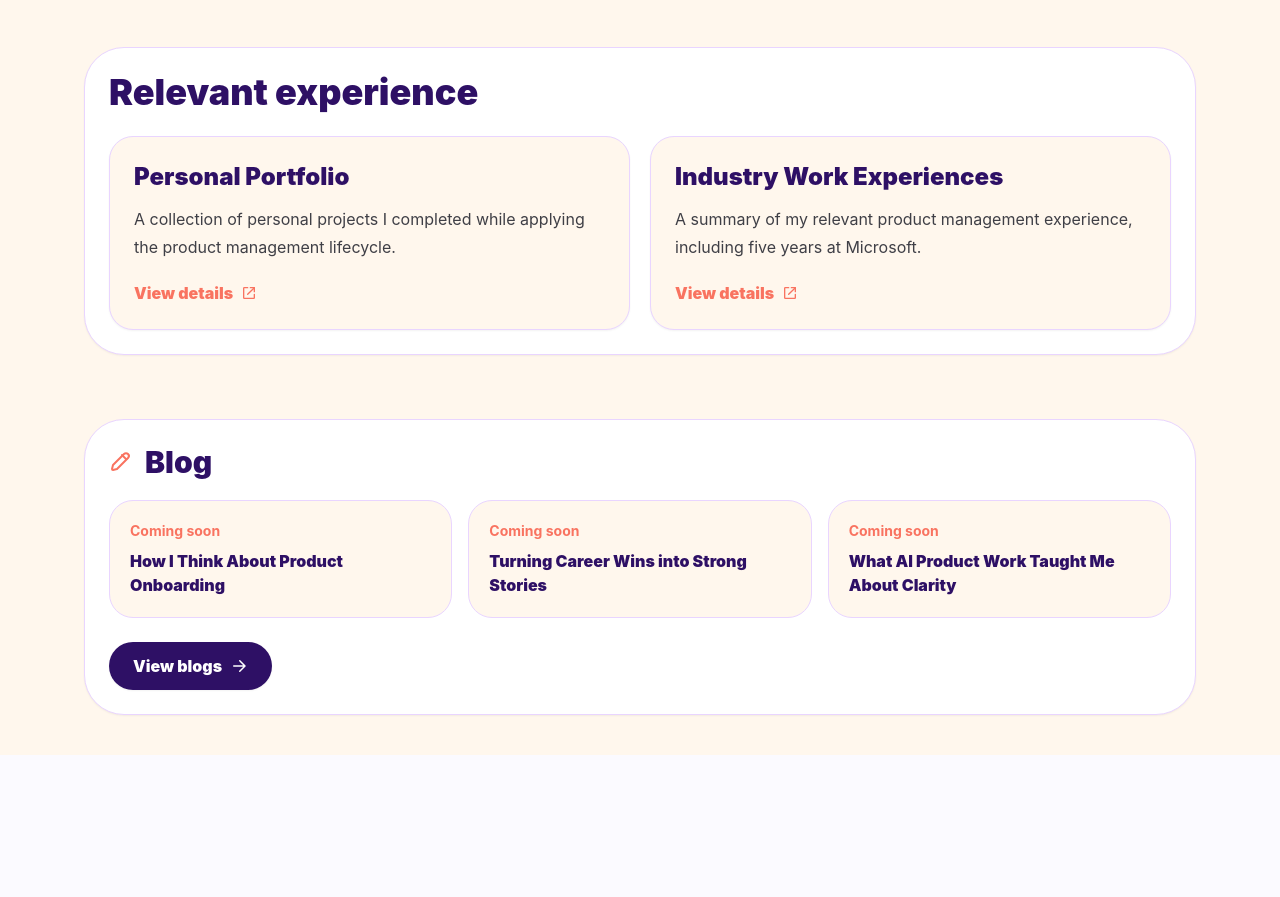
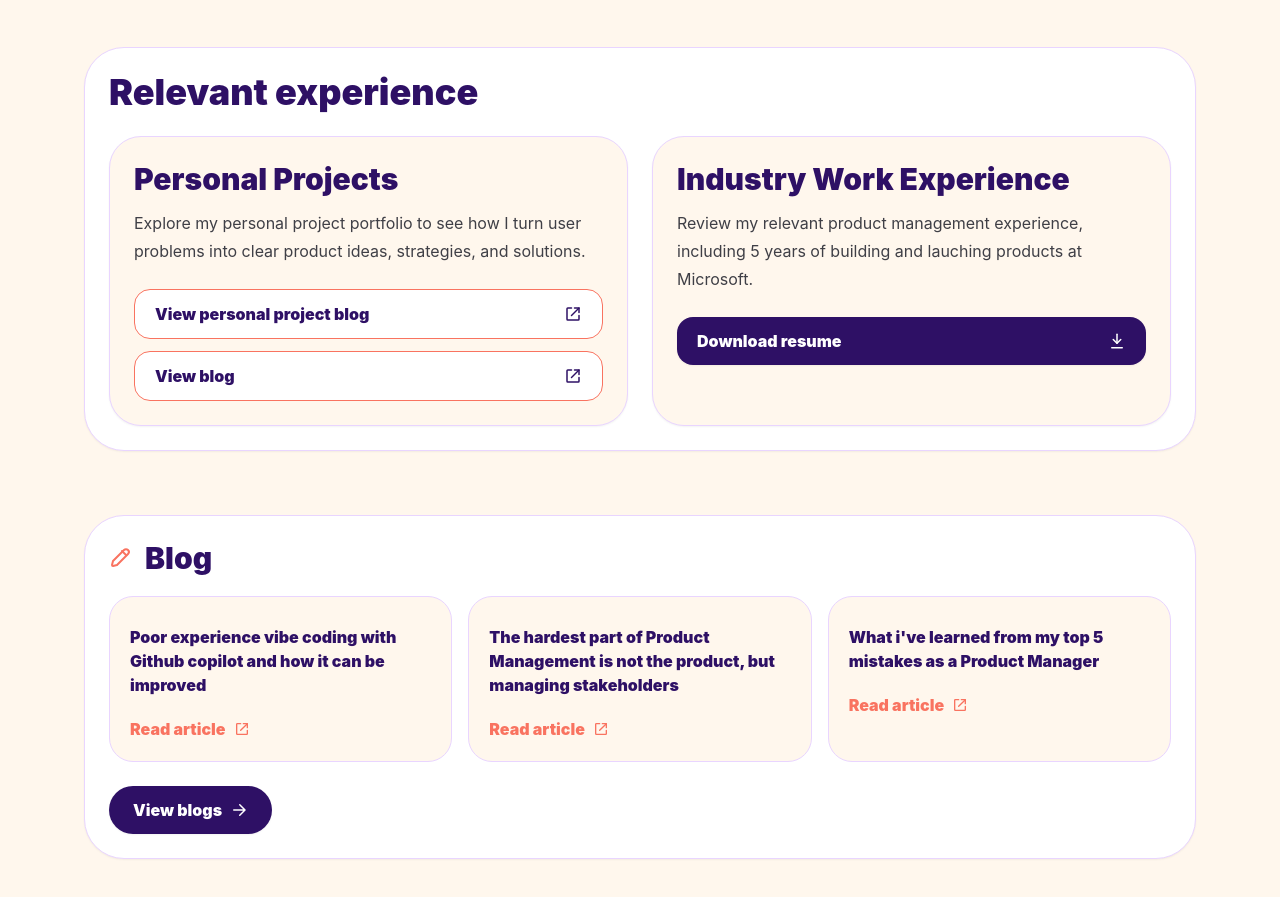
Before and after one commit to keneisha-wiggan/keneishawiggan.com, a React (Vite) app: page / in a window 1280 px wide. Shown: the part 1100-1997 px from the top of the page. Before the commit the page ends 1855 px from the top, so only its background shows below. Built offline with nearby package versions, Linux system fonts and the light colour scheme.

Commit message:
Update relevant experience and blog links

```diff
--- a/src/App.jsx
+++ b/src/App.jsx
@@ -73,9 +73,18 @@ const featuredSections = [
 ];
 
 const blogs = [
-  "How I Think About Product Onboarding",
-  "Turning Career Wins into Strong Stories",
-  "What AI Product Work Taught Me About Clarity",
+  {
+    title: "Poor experience vibe coding with Github copilot and how it can be improved",
+    url: "https://blog.keneishawiggan.com/why-vs-code-copilot-is-poor-and-how-it-can-be-improved/",
+  },
+  {
+    title: "The hardest part of Product Management is not the product, but managing stakeholders",
+    url: "PASTE-SECOND-BLOG-LINK-HERE",
+  },
+  {
+    title: "What i've learned from my top 5 mistakes as a Product Manager",
+    url: "PASTE-THIRD-BLOG-LINK-HERE",
+  },
 ];
 
 const brandBadges = [
@@ -306,10 +315,21 @@ function Home({ setPage }) {
 
         <div className="grid gap-4 md:grid-cols-3">
   {blogs.map((blog) => (
-            <article key={blog} className="rounded-3xl border border-[#E9D5FF] bg-[#FFF7ED] p-5 transition hover:-translate-y-1 hover:bg-[#F3E8FF]">
-              <p className="text-sm font-bold text-[#F97360]">Coming soon</p>
-              <h4 className="mt-2 font-black text-[#2E1065]">{blog}</h4>
-            </article>
+    <a
+      key={blog.title}
+      href={blog.url}
+      target="_blank"
+      rel="noreferrer"
+      className="block rounded-3xl border border-[#E9D5FF] bg-[#FFF7ED] p-5 transition hover:-translate-y-1 hover:border-[#F97360] hover:bg-[#F3E8FF] hover:shadow-lg focus:outline-none focus:ring-4 focus:ring-[#F97360]/30"
+    >
+      <h4 className="mt-2 font-black text-[#2E1065]">
+        {blog.title}
+      </h4>
+
+      <span className="mt-5 inline-flex items-center gap-2 font-black text-[#F97360]">
+        Read article <Icon name="external" size={16} />
+      </span>
+    </a>
   ))}
 </div>
 
@@ -349,21 +369,60 @@ function FeaturedWork({ setPage }) {
         </h3>
       </div>
 
-      <div className="grid gap-5 md:grid-cols-2">
-        {featuredSections.map((project) => (
-          <button
-            key={project.title}
-            onClick={() => setPage(project.route)}
-            className="group rounded-3xl border border-[#E9D5FF] bg-[#FFF7ED] p-6 text-left shadow-sm transition hover:-translate-y-1 hover:border-[#F97360] hover:bg-[#F3E8FF] hover:shadow-lg focus:outline-none focus:ring-4 focus:ring-[#F97360]/30"
+      <div className="grid gap-6 md:grid-cols-2">
+        {/* Personal Projects Card */}
+        <div className="rounded-[2rem] border border-[#E9D5FF] bg-[#FFF7ED] p-6 text-left shadow-sm">
+          <h4 className="text-3xl font-black text-[#2E1065]">
+            Personal Projects
+          </h4>
+
+          <p className="mt-3 leading-7 text-[#3F3F46]">
+Explore my personal project portfolio to see how I turn user problems into clear product ideas, strategies, and solutions.          </p>
+
+          <div className="mt-6 space-y-3">
+            <a
+              href="https://blog.keneishawiggan.com/why-vs-code-copilot-is-poor-and-how-it-can-be-improved/"
+              target="_blank"
+              rel="noreferrer"
+              className="flex w-full items-center justify-between rounded-2xl border border-[#F97360] bg-white px-5 py-3 font-black text-[#2E1065] transition hover:-translate-y-0.5 hover:bg-[#FFF1ED] focus:outline-none focus:ring-4 focus:ring-[#F97360]/30"
             >
+              View personal project blog
+              <Icon name="external" size={18} />
+            </a>
 
-            <h4 className="text-2xl font-black text-[#2E1065]">{project.title}</h4>
-            <p className="mt-3 leading-7 text-[#3F3F46]">{project.description}</p>
-            <span className="mt-5 flex items-center gap-2 font-black text-[#F97360]">
-              View details <Icon name="external" size={16} />
-            </span>
-          </button>
-        ))}
+            <a
+              href="https://blog.keneishawiggan.com"
+              target="_blank"
+              rel="noreferrer"
+              className="flex w-full items-center justify-between rounded-2xl border border-[#F97360] bg-white px-5 py-3 font-black text-[#2E1065] transition hover:-translate-y-0.5 hover:bg-[#FFF1ED] focus:outline-none focus:ring-4 focus:ring-[#F97360]/30"
+            >
+              View blog
+              <Icon name="external" size={18} />
+            </a>
+          </div>
+        </div>
+
+        {/* Industry Work Experience Card */}
+        <div className="rounded-[2rem] border border-[#E9D5FF] bg-[#FFF7ED] p-6 text-left shadow-sm">
+          <h4 className="text-3xl font-black text-[#2E1065]">
+            Industry Work Experience
+          </h4>
+
+          <p className="mt-3 leading-7 text-[#3F3F46]">
+            Review my relevant product management experience, including 5 years of building and lauching products at Microsoft.
+          </p>
+
+          <div className="mt-6 space-y-3">
+            <a
+              href={RESUME_FILE}
+              download
+              className="flex w-full items-center justify-between rounded-2xl bg-[#2E1065] px-5 py-3 font-black text-white shadow-sm transition hover:-translate-y-0.5 hover:bg-[#4C1D95] focus:outline-none focus:ring-4 focus:ring-[#F97360]/40"
+            >
+              Download resume
+              <Icon name="download" size={18} />
+            </a>
+          </div>
+        </div>
       </div>
     </section>
   );
```
Lines whose indentation alone changed are shown as unchanged.
